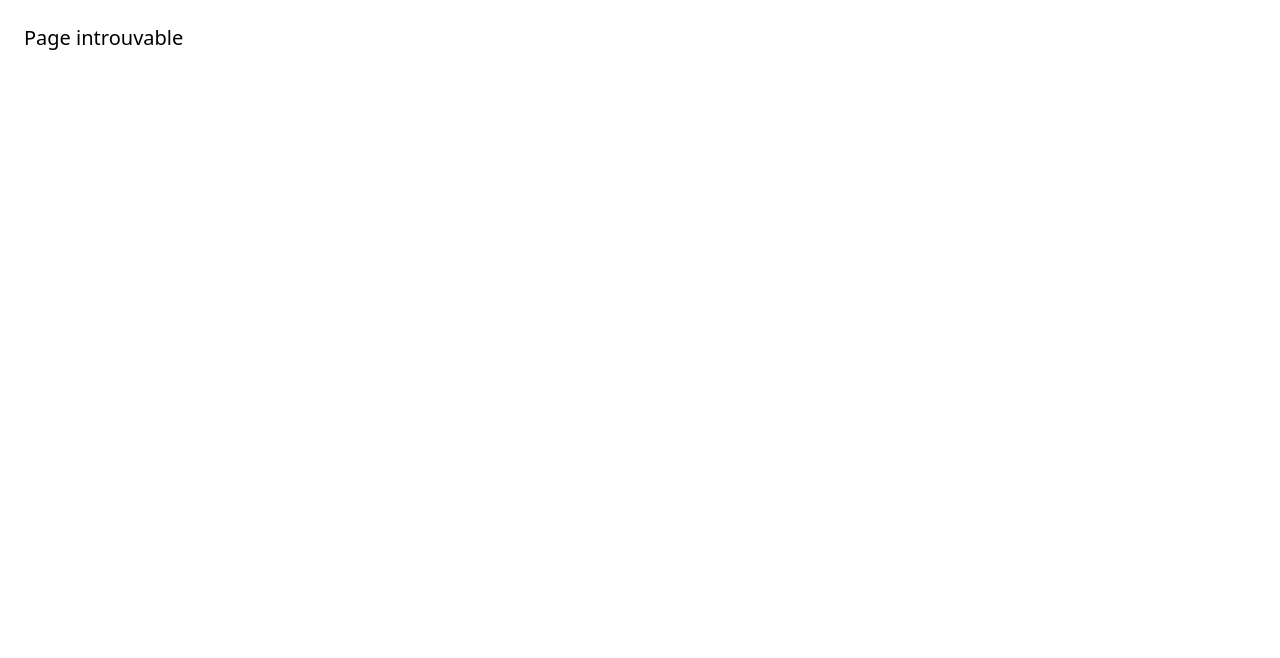
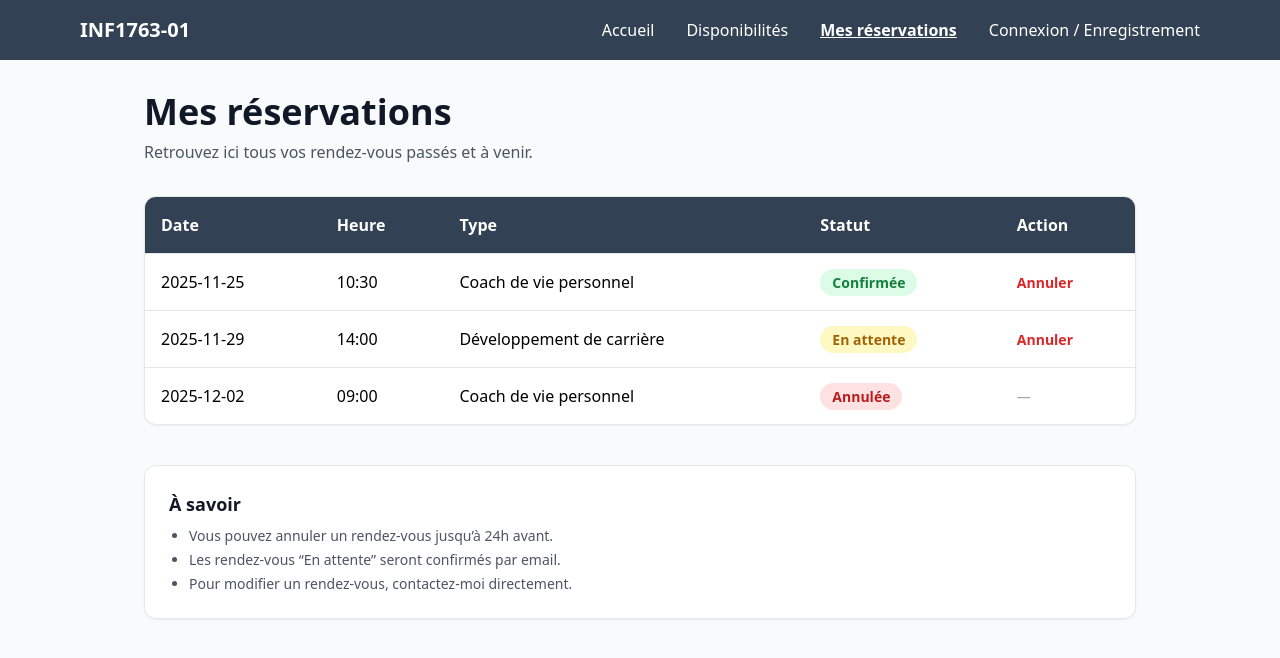
Before and after one commit to INF1743/application_mern, a React (Create React App) app in the folder frontend/: page /mes-reservations in a window 1280 px wide. Shown: the top 658 px of the page. Built offline with nearby package versions, Linux system fonts and the light colour scheme; no server answers.

Commit message:
Ajout de la page Mes réservations avec affichage

```diff
--- a/frontend/src/App.js
+++ b/frontend/src/App.js
@@ -1,23 +1,15 @@
 import { BrowserRouter, Routes, Route } from "react-router-dom";
 import Accueil from "./pages/Accueil";
 import Disponibilites from "./pages/Disponibilites";
-import Login from "./pages/Login";
-import Register from "./pages/Register";
+import MesReservations from "./pages/MesReservations";
 
 export default function App() {
   return (
     <BrowserRouter>
       <Routes>
-        {/* Pages principales */}
         <Route path="/" element={<Accueil />} />
         <Route path="/disponibilites" element={<Disponibilites />} />
-
-        {/* Auth */}
-        <Route path="/login" element={<Login />} />
-        <Route path="/register" element={<Register />} />
-
-        {/* Optionnel : page 404 */}
-        <Route path="*" element={<h1 className="p-6 text-xl">Page introuvable</h1>} />
+        <Route path="/mes-reservations" element={<MesReservations />} />
       </Routes>
     </BrowserRouter>
   );
--- /dev/null
+++ b/frontend/src/pages/MesReservations.jsx
@@ -0,0 +1,162 @@
+import { useEffect, useState } from "react";
+import Navbar from "../components/Navbar";
+
+export default function MesReservations() {
+  const [reservations, setReservations] = useState([]);
+
+  useEffect(() => {
+    // Données temporaires (on remplacera par l’API plus tard)
+    const exempleReservations = [
+      {
+        id: 1,
+        date: "2025-11-25",
+        heure: "10:30",
+        type: "Coach de vie personnel",
+        statut: "Confirmée"
+      },
+      {
+        id: 2,
+        date: "2025-11-29",
+        heure: "14:00",
+        type: "Développement de carrière",
+        statut: "En attente"
+      },
+      {
+        id: 3,
+        date: "2025-12-02",
+        heure: "09:00",
+        type: "Coach de vie personnel",
+        statut: "Annulée"
+      }
+    ];
+
+    setReservations(exempleReservations);
+  }, []);
+
+  const badgeStyle = (statut) => {
+    switch (statut) {
+      case "Confirmée":
+        return "bg-green-100 text-green-700";
+      case "En attente":
+        return "bg-yellow-100 text-yellow-700";
+      case "Annulée":
+        return "bg-red-100 text-red-700";
+      default:
+        return "bg-gray-100 text-gray-700";
+    }
+  };
+
+  return (
+    <div className="min-h-screen bg-gray-50">
+      <Navbar />
+
+      <main className="max-w-5xl mx-auto px-4 py-8">
+        {/* Titre */}
+        <h1 className="text-3xl md:text-4xl font-bold text-gray-900">
+          Mes réservations
+        </h1>
+        <p className="text-gray-600 mt-2">
+          Retrouvez ici tous vos rendez-vous passés et à venir.
+        </p>
+
+        {/* Si aucune réservation */}
+        {reservations.length === 0 ? (
+          <div className="mt-8 bg-white p-8 rounded-xl shadow-sm border text-center">
+            <p className="text-gray-700 font-medium">
+              Vous n’avez aucune réservation pour le moment.
+            </p>
+            <p className="text-sm text-gray-500 mt-2">
+              Rendez-vous sur la page Disponibilités pour réserver un créneau.
+            </p>
+          </div>
+        ) : (
+          <>
+            {/* Tableau (desktop) */}
+            <div className="hidden md:block mt-8 bg-white rounded-xl shadow-sm border overflow-hidden">
+              <table className="w-full">
+                <thead className="bg-slate-700 text-white">
+                  <tr>
+                    <th className="text-left p-4">Date</th>
+                    <th className="text-left p-4">Heure</th>
+                    <th className="text-left p-4">Type</th>
+                    <th className="text-left p-4">Statut</th>
+                    <th className="text-left p-4">Action</th>
+                  </tr>
+                </thead>
+                <tbody>
+                  {reservations.map((r) => (
+                    <tr key={r.id} className="border-t">
+                      <td className="p-4">
+                        {new Date(r.date).toLocaleDateString("fr-CA")}
+                      </td>
+                      <td className="p-4">{r.heure}</td>
+                      <td className="p-4">{r.type}</td>
+                      <td className="p-4">
+                        <span
+                          className={`px-3 py-1 rounded-full text-sm font-semibold ${badgeStyle(
+                            r.statut
+                          )}`}
+                        >
+                          {r.statut}
+                        </span>
+                      </td>
+                      <td className="p-4">
+                        {r.statut !== "Annulée" ? (
+                          <button className="text-red-600 hover:underline text-sm font-semibold">
+                            Annuler
+                          </button>
+                        ) : (
+                          <span className="text-gray-400 text-sm">—</span>
+                        )}
+                      </td>
+                    </tr>
+                  ))}
+                </tbody>
+              </table>
+            </div>
+
+            {/* Cartes (mobile) */}
+            <div className="md:hidden mt-8 flex flex-col gap-4">
+              {reservations.map((r) => (
+                <div key={r.id} className="bg-white p-5 rounded-xl shadow-sm border">
+                  <div className="flex items-center justify-between">
+                    <p className="font-semibold text-gray-900">
+                      {new Date(r.date).toLocaleDateString("fr-CA")} • {r.heure}
+                    </p>
+                    <span
+                      className={`px-3 py-1 rounded-full text-xs font-semibold ${badgeStyle(
+                        r.statut
+                      )}`}
+                    >
+                      {r.statut}
+                    </span>
+                  </div>
+
+                  <p className="text-sm text-gray-700 mt-2">{r.type}</p>
+
+                  {r.statut !== "Annulée" && (
+                    <button className="mt-3 text-red-600 hover:underline text-sm font-semibold">
+                      Annuler
+                    </button>
+                  )}
+                </div>
+              ))}
+            </div>
+          </>
+        )}
+
+        {/* Petit résumé */}
+        <section className="mt-10 bg-white p-6 rounded-xl shadow-sm border">
+          <h2 className="text-lg font-bold text-gray-900">
+            À savoir
+          </h2>
+          <ul className="list-disc ml-5 mt-2 text-sm text-gray-600 space-y-1">
+            <li>Vous pouvez annuler un rendez-vous jusqu’à 24h avant.</li>
+            <li>Les rendez-vous “En attente” seront confirmés par email.</li>
+            <li>Pour modifier un rendez-vous, contactez-moi directement.</li>
+          </ul>
+        </section>
+      </main>
+    </div>
+  );
+}
```
